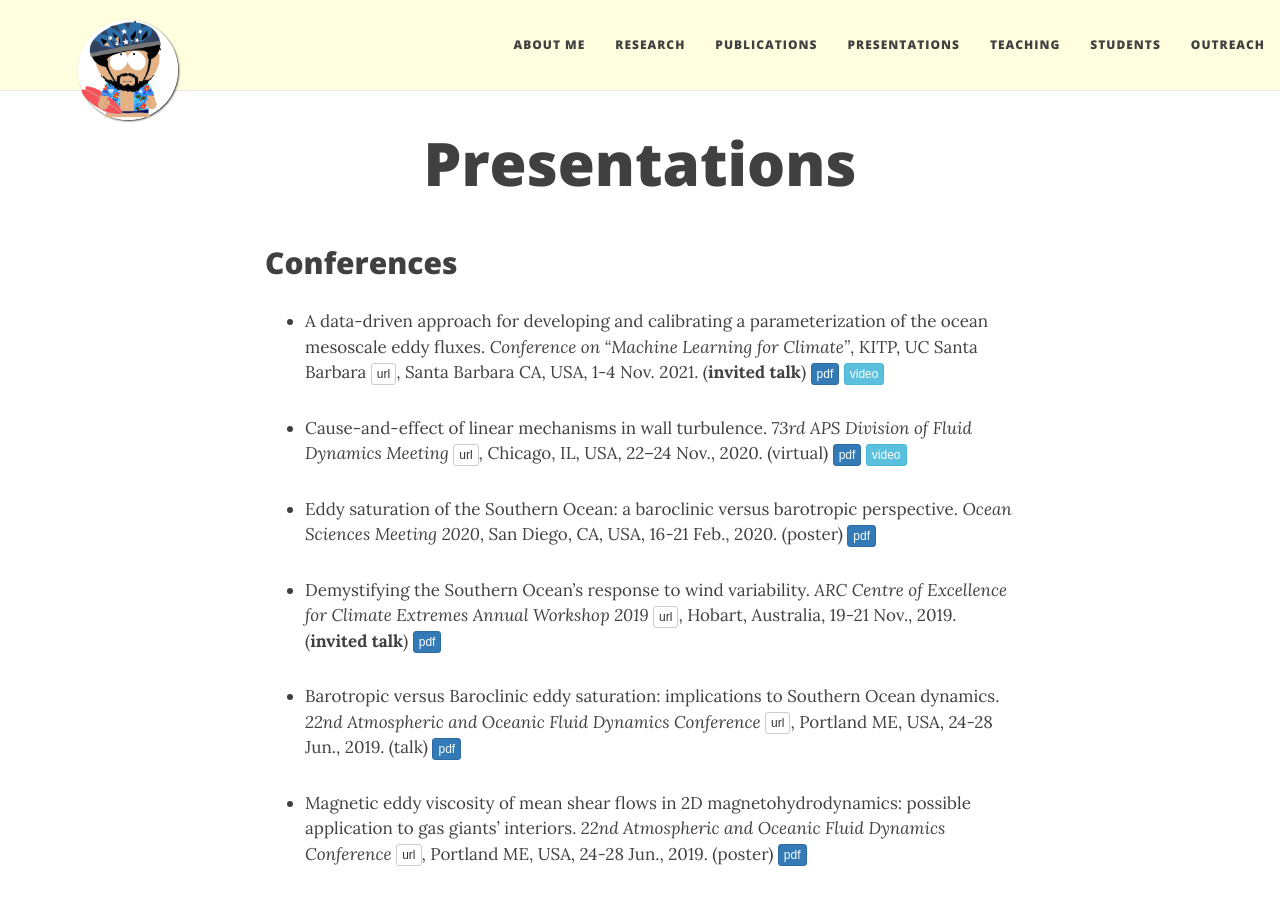
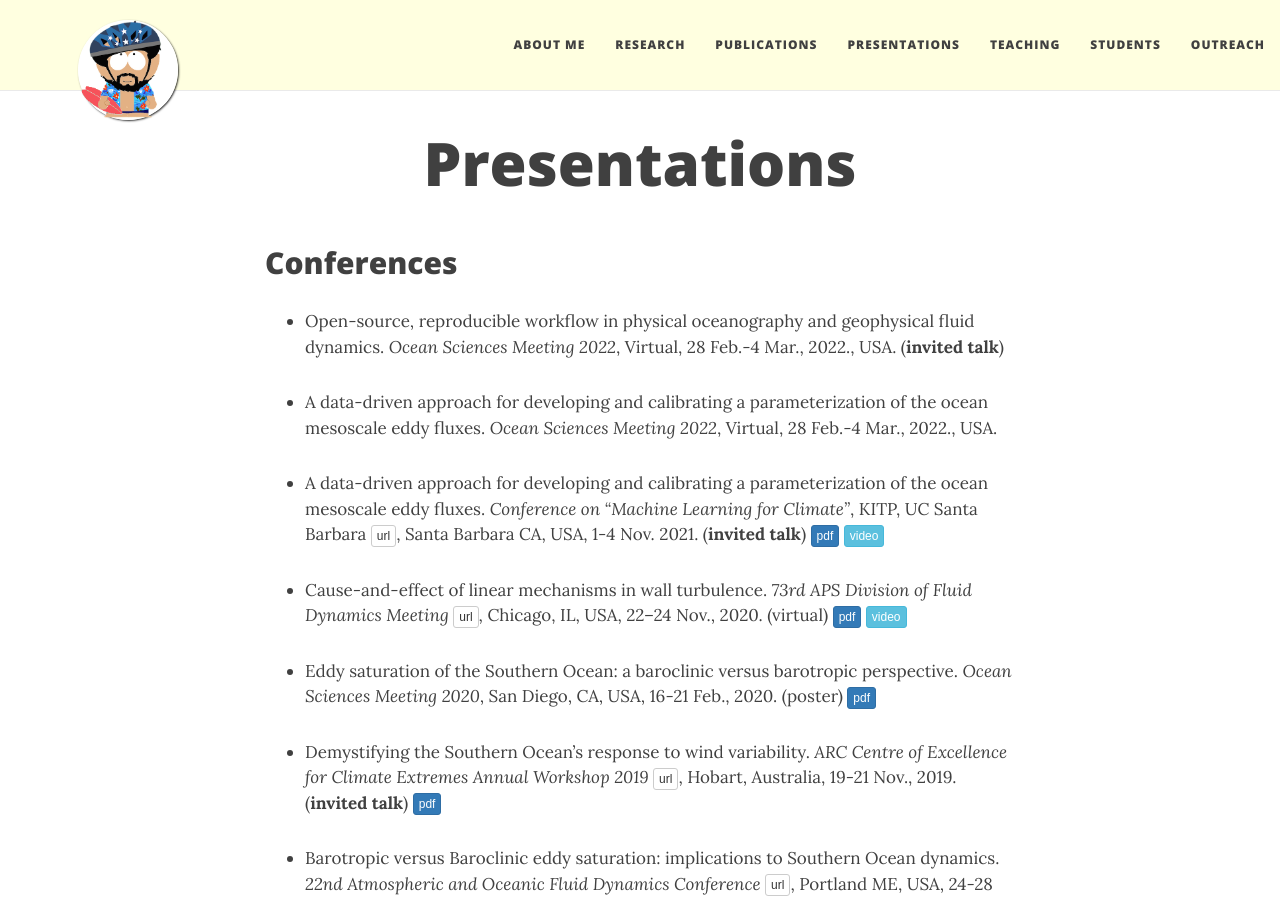
Before and after one commit to navidcy/navidcy.github.io, a Jekyll site: the page built from presentations.md, in a window 1280 px wide and 900 px high. Built offline with Jekyll 4.4.1, drawn with Linux system fonts in a browser that asks for light colours; nearby versions of some CDN libraries.

Commit message:
add osmm22 talks

```diff
--- a/presentations.md
+++ b/presentations.md
@@ -6,6 +6,10 @@ title: Presentations
 ---
 
 ## Conferences
+
+- Open-source, reproducible workflow in physical oceanography and geophysical fluid dynamics. _Ocean Sciences Meeting 2022_, Virtual, 28 Feb.-4 Mar., 2022., USA. (**invited talk**)
+
+- A data-driven approach for developing and calibrating a parameterization of the ocean mesoscale eddy fluxes. _Ocean Sciences Meeting 2022_, Virtual, 28 Feb.-4 Mar., 2022., USA.
 
 - A data-driven approach for developing and calibrating a parameterization of the ocean mesoscale eddy fluxes. _Conference on "Machine Learning for Climate"_, KITP, UC Santa Barbara [<span class="btn btn-default btn-xs{{end}}" style="font-family:sans-serif;">url</span>][KITP-site]{:target="_blank"}, Santa Barbara CA, USA, 1-4 Nov. 2021. (**invited talk**) [<span class="btn btn-primary btn-xs{{end}}" style="font-family:sans-serif;">pdf</span>][KITP21] [<span class="btn btn-info btn-xs{{end}}" style="font-family:sans-serif;">video</span>][KITP21-video]{:target="_blank"}
 
```
